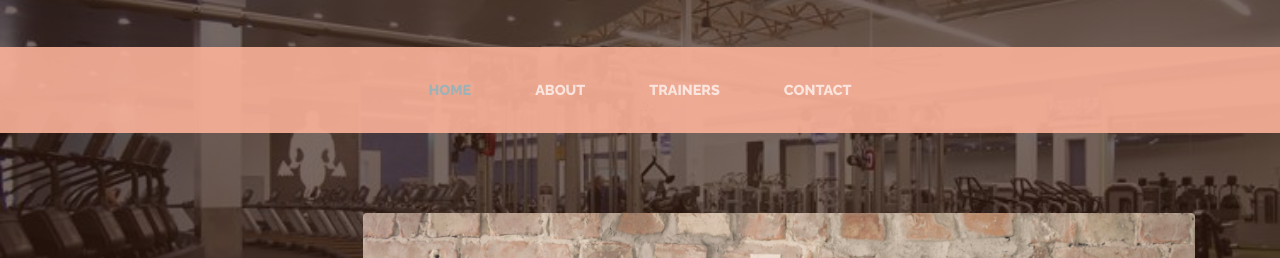
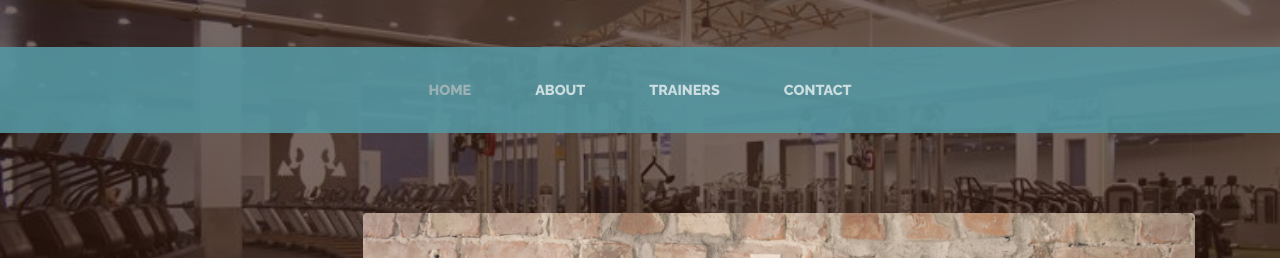
Before and after one commit to jovaleri/jonvaleri.github.io, a website: page index.html in a window 1280 px wide. Shown: the part 227-485 px from the top of the page. Drawn offline with nearby package versions, Linux system fonts and the light colour scheme; files that its build step writes are made by us from their sources.

Commit message:
First Commit

```diff
--- a/scss/_variables.scss
+++ b/scss/_variables.scss
@@ -15,4 +15,4 @@ $gray-900: #212529 !default;
 $black: #000 !default;
 
 $primary: #9db2b6 !default;
-$secondary: rgb(252, 178, 153) !default;
+$secondary: rgb(85, 150, 161) !default;
```
Also changed, not shown: css/business-casual.css.
